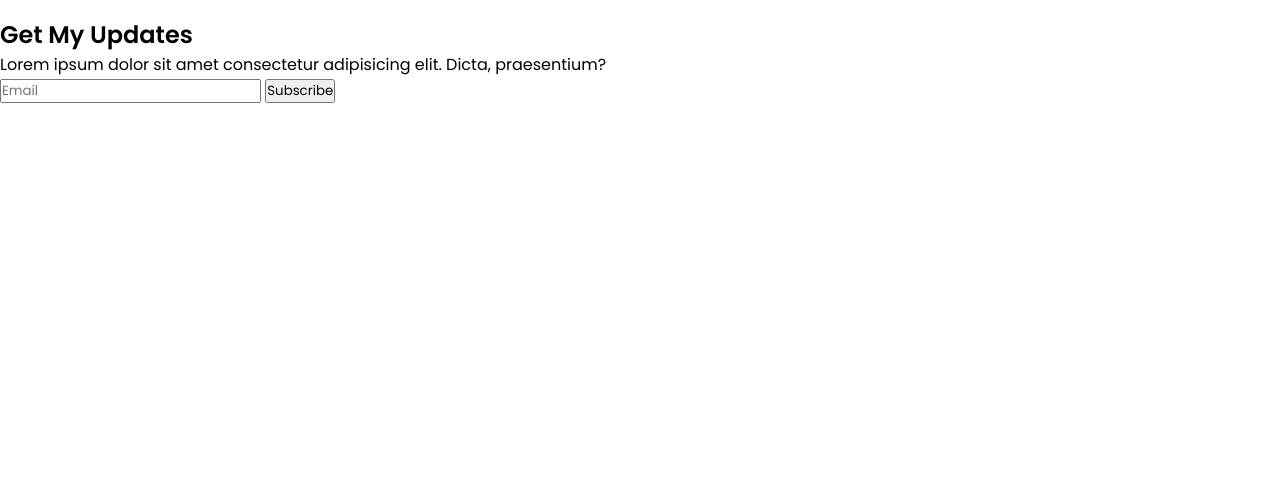
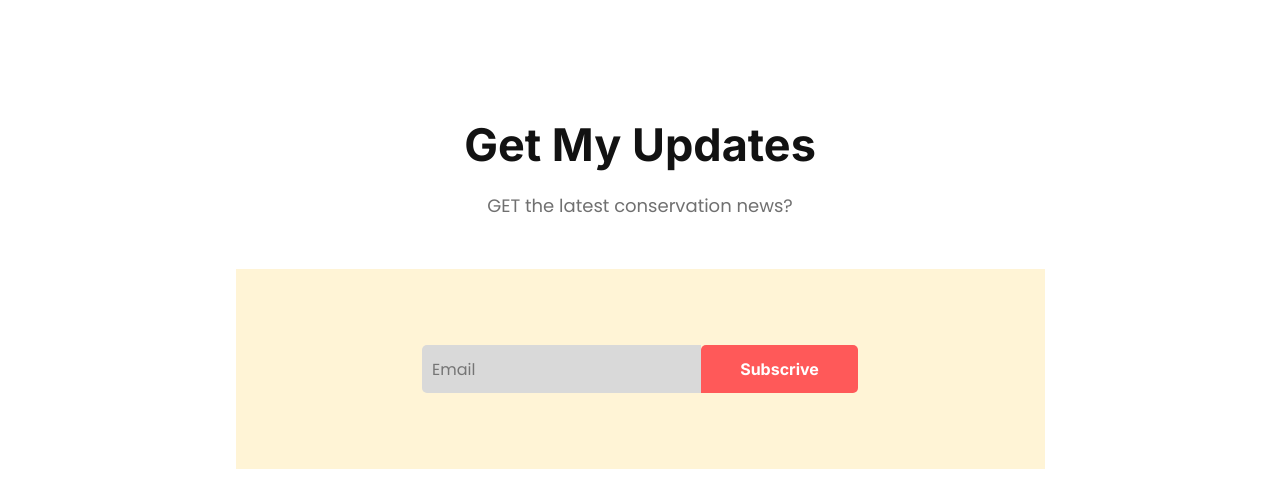
Before and after one commit to NusratJahanBristy/donate-today, a plain HTML site: page index.html in a window 1280 px wide. Shown: the part 2700-3189 px from the top of the page. Before the commit the page ends 2803 px from the top, so only its background shows below. Drawn offline with Linux system fonts and the light colour scheme.

Commit message:
find latest update section

```diff
--- a/index.html
+++ b/index.html
@@ -43,7 +43,7 @@
             </ul>
         </div>
         <div class="input-data">
-            <input class="other-taka" type="text" placeholder="Other Amount(Taka)">
+            <input class="other-taka" type="" placeholder="Other Amount(Taka)">
         </div>
         <button class="button-btn"><a href="http://"></a>Donate Now</button>
     </section>
@@ -100,14 +100,15 @@
 
         </div>
     </section>
-    <section>
-        <div class="update-content">
+    <section class="update-content-section">
+        <div class="update-content flexible-container">
             <h2>Get My Updates</h2>
-            <p>Lorem ipsum dolor sit amet consectetur adipisicing elit. Dicta, praesentium?</p>
+            <p>GET the latest conservation news?</p>
         </div>
         <div class="update-form">
-            <input type="email" placeholder="Email">
-            <button>Subscribe</button>
+            <input class="email" type="email" placeholder="Email">
+            <button class="subscrive">Subscrive</button>
+
         </div>
     </section>
 
--- a/style.css
+++ b/style.css
@@ -174,3 +174,40 @@
 .gallery-image img:hover {
     box-shadow: 20px 15px 40px grey;
 }
+
+.update-form {
+    width: 809px;
+    height: 200px;
+    background-color: #FFF4D6;
+    margin: 0 auto;
+    display: flex;
+    justify-content: center;
+    align-items: center;
+    margin-top: 50px;
+    margin-bottom: 20px;
+}
+
+.email {
+    width: 269px;
+    height: 48px;
+    color: #AA9F9F;
+    background: #D9D9D9;
+    font-size: 16px;
+    border-radius: 5px 0px 0px 5px;
+    margin: 0;
+    padding-left: 10px;
+    border: none;
+}
+
+.subscrive {
+    width: 157px;
+    height: 48px;
+    background: #FF5959;
+    font-size: 16px;
+    color: #FFFFFF;
+    font-family: 'Inter', sans-serif;
+    font-weight: 600;
+    padding: 14px 20px;
+    border: none;
+    border-radius: 5px 5px 5px 0px;
+}
```
